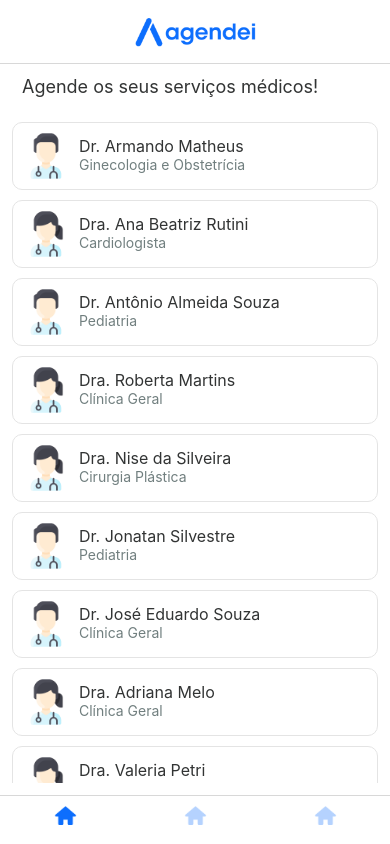
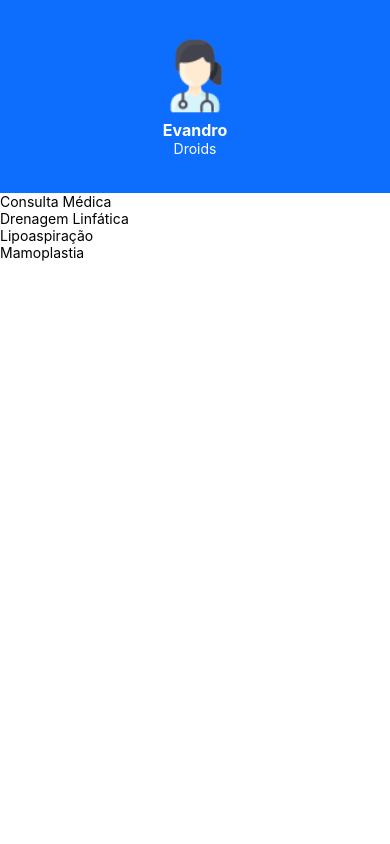
Before and after one commit to vandodev/Agendei, a React Native app in the folder mobile/: screen / in a window 390 px wide. Built offline with nearby package versions, Linux system fonts and the light colour scheme.

Commit message:
:ambulance: :heart: :hospital: Mobile - Tela de serviços

```diff
--- a/mobile/App.js
+++ b/mobile/App.js
@@ -1,7 +1,7 @@
-import Main from './src/screens/main/main.jsx';
+import Services from './src/screens/services/services.jsx';
 
 export default function App() {
   return (
-    <Main/>
+    <Services/>
   );
 }
--- /dev/null
+++ b/mobile/src/screens/services/services.jsx
@@ -0,0 +1,27 @@
+import { FlatList, Image, Text, View } from "react-native";
+import { doctors_services } from "../../constants/data.js";
+import { styles } from "./services.style";
+import icon from "../../constants/icon";
+
+export default function Services() {
+
+  return (
+    <View style={styles.container}>
+
+      <View style={styles.banner}>
+        <Image source={icon.female } style={styles.image} />
+        <Text style={styles.doctor}>Evandro</Text>
+        <Text style={styles.specialty}>Droids</Text>
+      </View>
+
+      <FlatList
+        data={doctors_services}
+        keyExtractor={(serv) => serv.id_service}
+        showsVerticalScrollIndicator={false}
+        renderItem={({ item }) => (
+          <Text>{item.description}</Text>
+        )}
+      />
+    </View>
+  )
+}
--- /dev/null
+++ b/mobile/src/screens/services/services.style.js
@@ -0,0 +1,36 @@
+
+import { StyleSheet } from "react-native";
+import { COLORS, FONT_SIZE } from "../../constants/theme";
+
+export const styles = StyleSheet.create({
+  container: {
+    flex: 1,
+    backgroundColor: COLORS.white,
+  },
+  text: {
+    fontSize: FONT_SIZE.md,
+    color: COLORS.gray1,
+    marginBottom: 16,
+  },
+  banner: {
+    // height: 240,
+    padding: 36,
+    backgroundColor: COLORS.blue,
+    alignItems: "center",
+    justifyContent: "center"
+  },
+  doctor: {
+    color: COLORS.white,
+    fontSize: FONT_SIZE.md,
+    fontWeight: "bold",
+    marginTop: 4
+  },
+  specialty: {
+    color: COLORS.white,
+    fontSize: FONT_SIZE.sm
+  },
+  image: {
+    width: 80,
+    height: 80
+  }
+})
```
